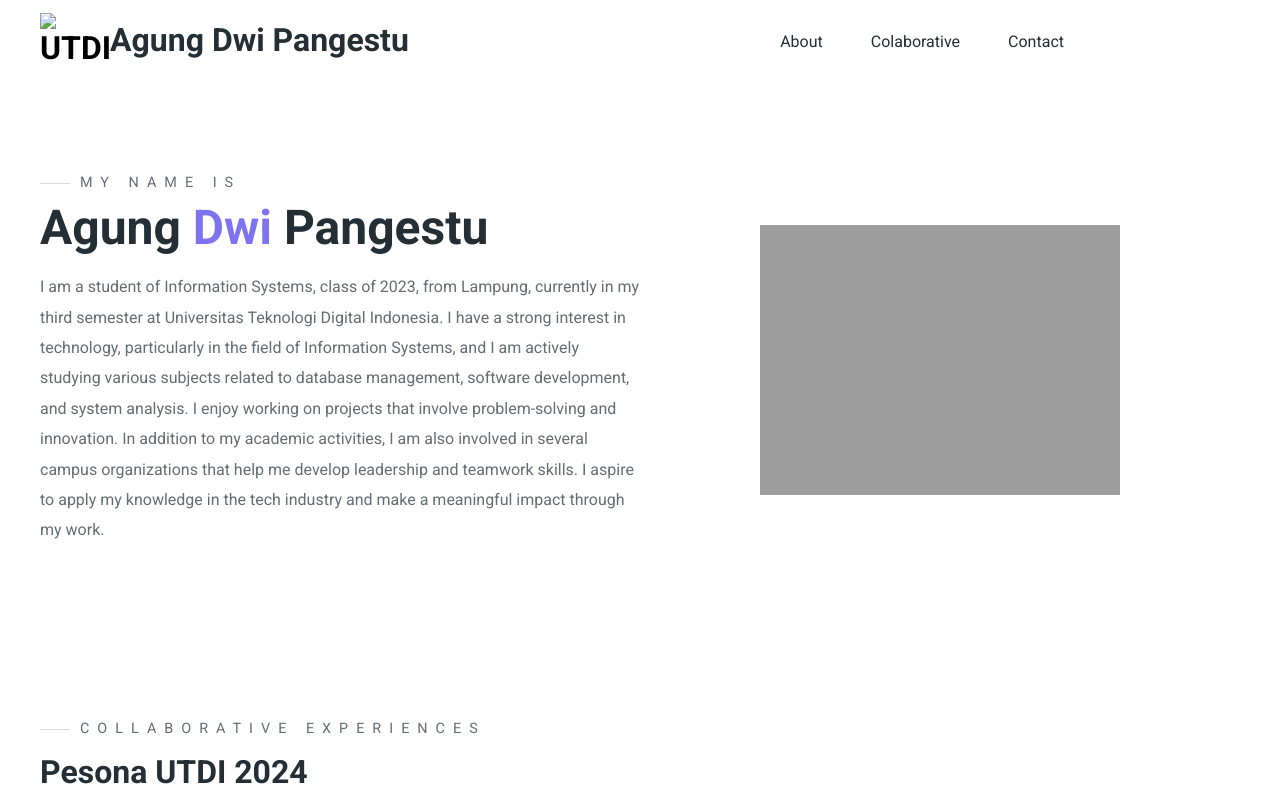
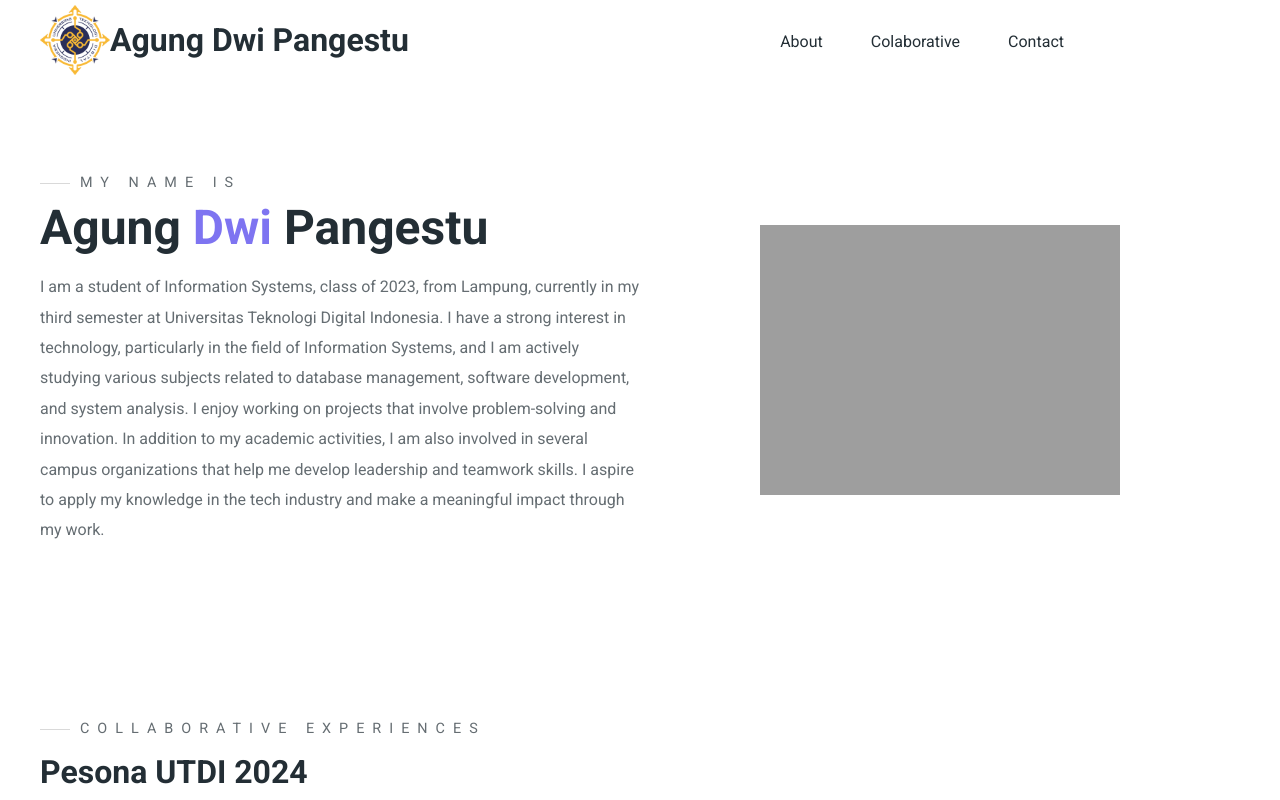
Before and after one commit to ApGuns/Bahasa-Inggris, a plain HTML site: page index.html in a window 1280 px wide. Shown: the top 800 px of the page. Drawn offline with Linux system fonts and the light colour scheme; the site is published under a folder, as on GitHub Pages, so addresses that start at the root find nothing.

Commit message:
Update Code ada bug wkwkwk

```diff
--- a/index.html
+++ b/index.html
@@ -13,7 +13,7 @@
       <div class="main-container">
         <div class="nav">
           <div class="logo">
-            <img src="/images/portfolios/UTDI-logo.original.png" style="width: 70px;" alt="UTDI">
+            <img src="UTDI-logo.original.png" style="width: 70px;" alt="UTDI">
             <a href="/">Agung Dwi Pangestu</a>
           </div>
 
@@ -50,16 +50,12 @@
     </header>
     <!-- End Header -->
 
-    <!-- Services -->
-    <!-- End Services -->
-
-    <!-- Portfolios -->
+    <!-- Collaborative Experiences -->
     <section id="Isi">
       <div class="portfolios main-container">
         <h3 class="pre-title">Collaborative Experiences</h3>
         <h1 class="section-title">Pesona UTDI 2024</h1>
         <div class="grid-3">
-          <!-- Portfolio 2 -->
           <div class="portfolio" >
             <p style="text-indent: 50px;">
                 As part of the organizing committee for Pesona UTDI 2024, I actively contributed to the event that welcomed new students to Universitas Teknologi Digital Indonesia. This event aimed to introduce the incoming 2024 cohort to campus life and help them adapt to their new environment. As a committee member, I worked closely with various divisions to ensure the smooth running of the event, from logistical preparations to executing the schedule of activities. This experience taught me the importance of planning, coordination, and communication in managing a large-scale event.
@@ -74,15 +70,11 @@
               Through this experience, I not only learned how to manage an event but also gained a deeper understanding of the importance of teamwork. This opportunity provided me with valuable insights into working in a dynamic, fast-paced environment and the significant role an LO plays in shaping the experience of new students during their early days at the university. I look forward to continuing my involvement in similar activities in the future and applying the skills I have learned in various contexts.
             </p>
           </div>
-
-          <!-- Portfolio 3 -->
         </div>
       </div>
     </section>
-    <!-- End Portfolios -->
+    <!-- Collaborative Experiences -->
 
-    <!-- Skills & Education -->
-    <!-- End Skills & Education  -->
 
     <!-- Contact -->
     <section id="contact">
```
Also changed, not shown: UTDI-logo.original.png (renamed from images/portfolios/UTDI-logo.original.png), images/portfolios/portfolio-1.png (deleted), images/portfolios/portfolio-2.png (deleted), images/portfolios/portfolio-3.jpeg (deleted), 4 other files.
